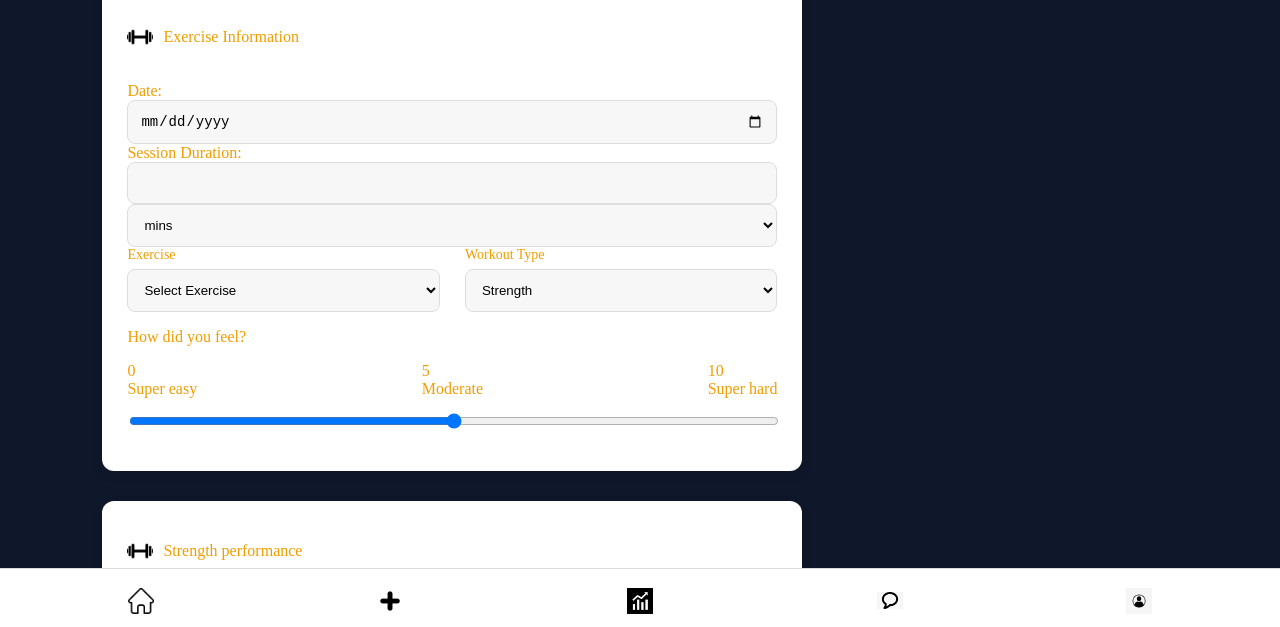
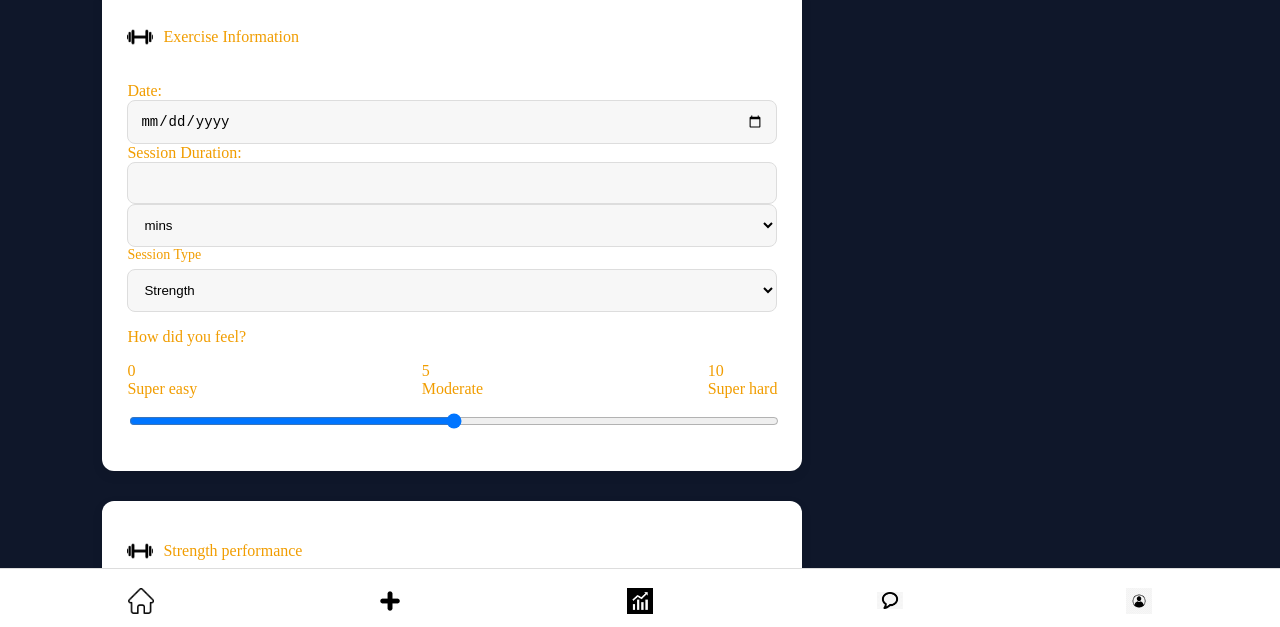
Before and after one commit to gurvirdhillon/liftmetrics, a website with bundled scripts: page src/lift.html in a window 1280 px wide. Shown: the part 168-795 px from the top of the page. Built offline with nearby package versions, Linux system fonts and the light colour scheme.

Commit message:
taken out the redundant feature

```diff
--- a/src/lift.html
+++ b/src/lift.html
@@ -33,27 +33,7 @@
         </div>
             <div class="exercise_row">
                 <div class="input_group">
-                    <label>Exercise</label>
-                    <select name="exercise" required>
-                        <option value="">Select Exercise</option>
-                        <option>Bench Press</option>
-                        <option>Squat</option>
-                        <option>Deadlift</option>
-                        <option>Overhead Press</option>
-                        <option>Barbell Row</option>
-                        <option>Pull Ups</option>
-                        <option>Lat Pulldown</option>
-                        <option>Bicep Curl</option>
-                        <option>Tricep Extension</option>
-                        <option>Leg Press</option>
-                        <option>Leg Curl</option>
-                        <option>Leg Extension</option>
-                        <option>Calf Raise</option>
-                        <option>Other</option>
-                    </select>
-                </div>
-                <div class="input_group">
-                    <label>Workout Type</label>
+                    <label>Session Type</label>
                     <select name="workout_type">
                         <option>Strength</option>
                         <option>Cardio</option>
--- a/src/lift.js
+++ b/src/lift.js
@@ -83,22 +83,6 @@ const exerciseOptions = {
   ]
 };
 
-function updateExerciseOptions() {
-  const workoutType = document.querySelector('select[name="workout_type"]').value;
-  const exerciseSelect = document.querySelector('select[name="exercise"]');
-
-  const exercises = exerciseOptions[workoutType] || ["Other"];
-
-  exerciseSelect.innerHTML = '<option value="">Select Exercise</option>';
-
-  exercises.forEach((exercise) => {
-    const option = document.createElement("option");
-    option.value = exercise;
-    option.textContent = exercise;
-    exerciseSelect.appendChild(option);
-  });
-}
-
 function toggleWorkoutFields() {
   const workoutType = document.querySelector('select[name="workout_type"]').value;
 
@@ -150,7 +134,6 @@ document.querySelector("#repeat-workout")?.addEventListener("click", async () =>
 
 workoutTypeSelect.addEventListener("change", () => {
   toggleWorkoutFields();
-  updateExerciseOptions();
 });
 
 form.addEventListener("submit", async (e) => {
@@ -182,7 +165,7 @@ form.addEventListener("submit", async (e) => {
       reps: entry.querySelector(".entry-reps").value === "" ? null : Number(entry.querySelector(".entry-reps").value),
       weight_value: entry.querySelector(".entry-weight").value === "" ? null : Number(entry.querySelector(".entry-weight").value),
       weight_unit: entry.querySelector(".entry-unit").value
-    })) : [{ exercise_name: document.querySelector('select[name="exercise"]').value }]
+    })) : [{ exercise_name: `${workoutTypeSelect.value} session` }]
   };
 
   try {
@@ -203,7 +186,6 @@ form.addEventListener("submit", async (e) => {
       document.querySelector("#exercise-entries").replaceChildren();
       addExercise();
       toggleWorkoutFields();
-      updateExerciseOptions();
     } else {
       alert(data.errors?.join(" ") || data.error || "Failed to save workout");
       console.error(data);
@@ -217,7 +199,6 @@ form.addEventListener("submit", async (e) => {
 function allFunctions() {
   limitDate();
   toggleWorkoutFields();
-  updateExerciseOptions();
   addExercise();
 }
 
```
